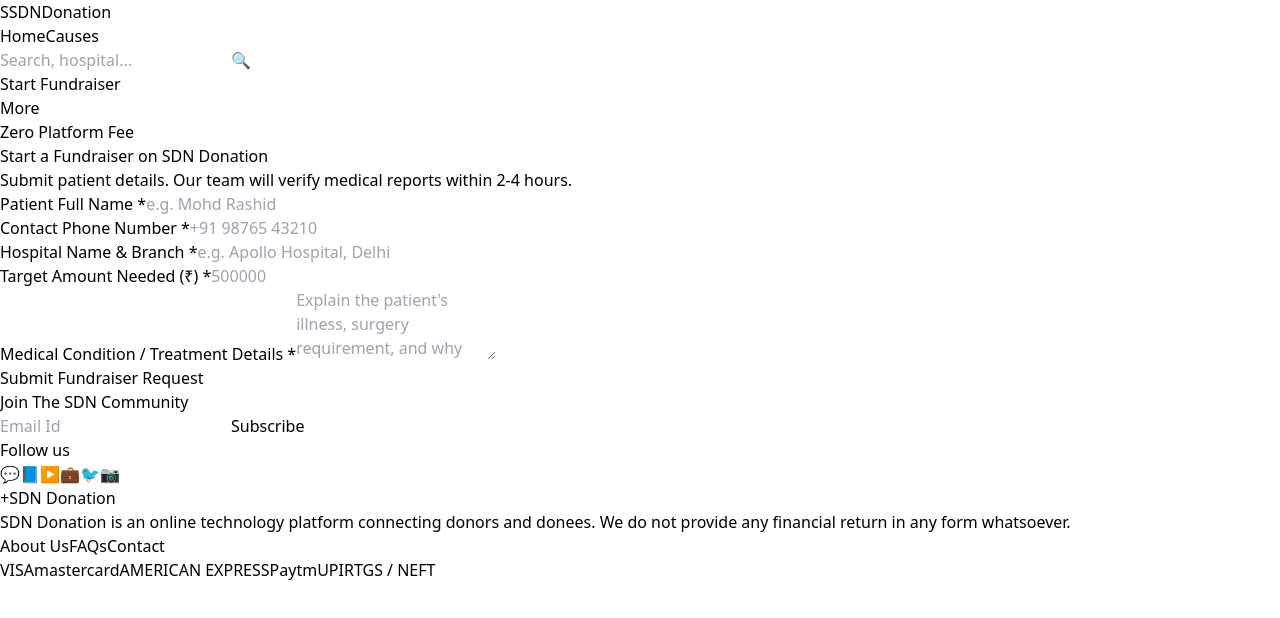
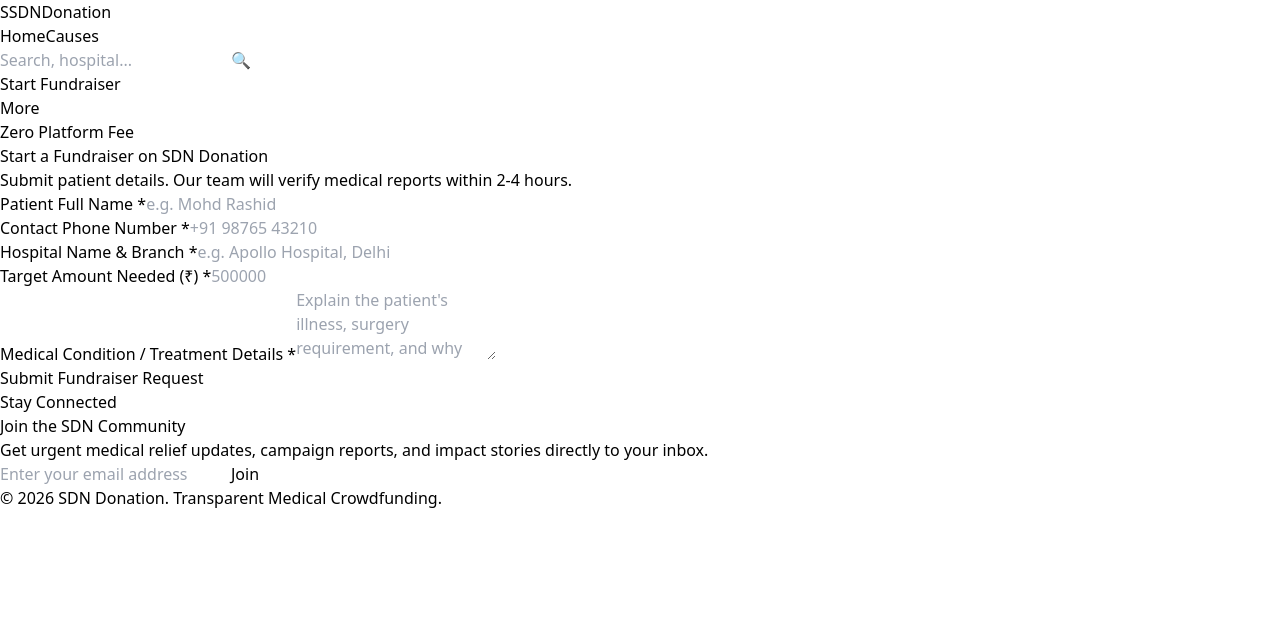
Before and after one commit to shashadan-sketch/donation-app, a React (Vite) app in the folder frontend/: page /start-fundraiser in a window 1280 px wide. Shown: the top 618 px of the page. Built offline with nearby package versions, Linux system fonts and the light colour scheme.

Commit message:
Connect Web3Forms newsletter subscription

```diff
--- a/frontend/src/components/Footer.jsx
+++ b/frontend/src/components/Footer.jsx
@@ -1,61 +1,85 @@
-import React from 'react';
-import { Link } from 'react-router-dom';
+import React, { useState } from 'react';
 
 export default function Footer() {
+  const [email, setEmail] = useState('');
+  const [status, setStatus] = useState('');
+
+  const handleSubmit = async (e) => {
+    e.preventDefault();
+    setStatus('Sending...');
+
+    const formData = new FormData();
+    // Aapki exact Web3Forms Access Key:
+    formData.append("access_key", "869dd9a8-c254-43a4-9886-a2719ead57f4");
+    formData.append("email", email);
+    formData.append("subject", "New SDN Community Subscriber!");
+    formData.append("from_name", "SDN Donation Platform");
+
+    try {
+      const response = await fetch("https://api.web3forms.com/submit", {
+        method: "POST",
+        body: formData
+      });
+
+      const data = await response.json();
+
+      if (data.success) {
+        setStatus('Success! Thank you for joining SDN Community.');
+        setEmail('');
+      } else {
+        setStatus('Something went wrong. Please try again.');
+      }
+    } catch (error) {
+      setStatus('Network error. Please try again.');
+    }
+  };
+
   return (
-    <footer className="w-full bg-[#1b1c19] text-white pt-12 pb-16 border-t border-slate-800">
-      <div className="max-w-4xl mx-auto px-4 space-y-10">
-        <div className="bg-white/10 backdrop-blur-md rounded-2xl p-6 border border-white/15 max-w-md mx-auto text-center space-y-4">
-          <h4 className="text-sm font-bold text-white tracking-wide">Join The SDN Community</h4>
-          <div className="flex items-center bg-white rounded-xl p-1 shadow-inner">
+    <footer className="bg-slate-900 text-slate-300 py-12 border-t border-slate-800">
+      <div className="max-w-6xl mx-auto px-4 sm:px-6 lg:px-8">
+
+        {/* Newsletter / Community Section */}
+        <div className="bg-slate-800/80 border border-slate-700/60 p-6 sm:p-8 rounded-3xl max-w-xl mx-auto text-center space-y-4">
+          <span className="text-xs font-bold uppercase tracking-wider text-emerald-400 bg-emerald-950/60 px-3 py-1 rounded-full border border-emerald-800/60">
+            Stay Connected
+          </span>
+          <h3 className="text-xl sm:text-2xl font-bold text-white">
+            Join the SDN Community
+          </h3>
+          <p className="text-xs sm:text-sm text-slate-400">
+            Get urgent medical relief updates, campaign reports, and impact stories directly to your inbox.
+          </p>
+
+          <form onSubmit={handleSubmit} className="flex flex-col sm:flex-row gap-2 max-w-md mx-auto pt-2">
             <input
               type="email"
-              placeholder="Email Id"
-              className="w-full px-3 py-1.5 text-xs text-slate-800 outline-none rounded-l-xl"
+              required
+              value={email}
+              onChange={(e) => setEmail(e.target.value)}
+              placeholder="Enter your email address"
+              className="flex-1 px-4 py-2.5 bg-slate-900 border border-slate-700 rounded-xl text-xs sm:text-sm text-white focus:outline-none focus:border-emerald-500"
             />
             <button
-              type="button"
-              className="bg-emerald-600 text-white text-xs font-bold px-4 py-2 rounded-lg hover:bg-emerald-700 transition-all"
+              type="submit"
+              className="px-6 py-2.5 bg-emerald-600 hover:bg-emerald-700 text-white font-bold text-xs sm:text-sm rounded-xl transition cursor-pointer"
             >
-              Subscribe
+              Join
             </button>
-          </div>
-          <div>
-            <p className="text-xs text-slate-300 font-medium mb-2.5">Follow us</p>
-            <div className="flex justify-center items-center gap-4 text-base text-slate-300">
-              <span className="cursor-pointer hover:text-emerald-400">💬</span>
-              <span className="cursor-pointer hover:text-emerald-400">📘</span>
-              <span className="cursor-pointer hover:text-emerald-400">▶️</span>
-              <span className="cursor-pointer hover:text-emerald-400">💼</span>
-              <span className="cursor-pointer hover:text-emerald-400">🐦</span>
-              <span className="cursor-pointer hover:text-emerald-400">📷</span>
-            </div>
-          </div>
+          </form>
+
+          {/* Status Message */}
+          {status && (
+            <p className={`text-xs font-medium ${status.includes('Success') ? 'text-emerald-400' : 'text-amber-400'}`}>
+              {status}
+            </p>
+          )}
         </div>
 
-        <div className="text-center space-y-3 max-w-2xl mx-auto">
-          <div className="flex items-center justify-center gap-1.5 font-black text-xl text-emerald-400">
-            <span>+</span>
-            <span>SDN <span className="text-white">Donation</span></span>
-          </div>
-          <p className="text-[11px] text-slate-400 leading-relaxed">
-            SDN Donation is an online technology platform connecting donors and donees. We do not provide any financial return in any form whatsoever.
-          </p>
-          <div className="flex justify-center gap-4 text-[11px] text-slate-400 underline">
-            <Link to="/about" className="hover:text-emerald-400">About Us</Link>
-            <Link to="/faqs" className="hover:text-emerald-400">FAQs</Link>
-            <Link to="/contact" className="hover:text-emerald-400">Contact</Link>
-          </div>
+        {/* Bottom Copyright */}
+        <div className="mt-10 pt-6 border-t border-slate-800 text-center text-xs text-slate-500">
+          © {new Date().getFullYear()} SDN Donation. Transparent Medical Crowdfunding.
         </div>
 
-        <div className="bg-white rounded-xl p-3 flex flex-wrap items-center justify-around gap-2 text-slate-700 text-xs font-black tracking-wider">
-          <span className="text-blue-900">VISA</span>
-          <span className="text-red-600">mastercard</span>
-          <span className="text-blue-600">AMERICAN EXPRESS</span>
-          <span className="text-sky-500 font-bold">Paytm</span>
-          <span className="text-emerald-700 font-extrabold">UPI</span>
-          <span className="text-slate-600 font-semibold">RTGS / NEFT</span>
-        </div>
       </div>
     </footer>
   );
```
